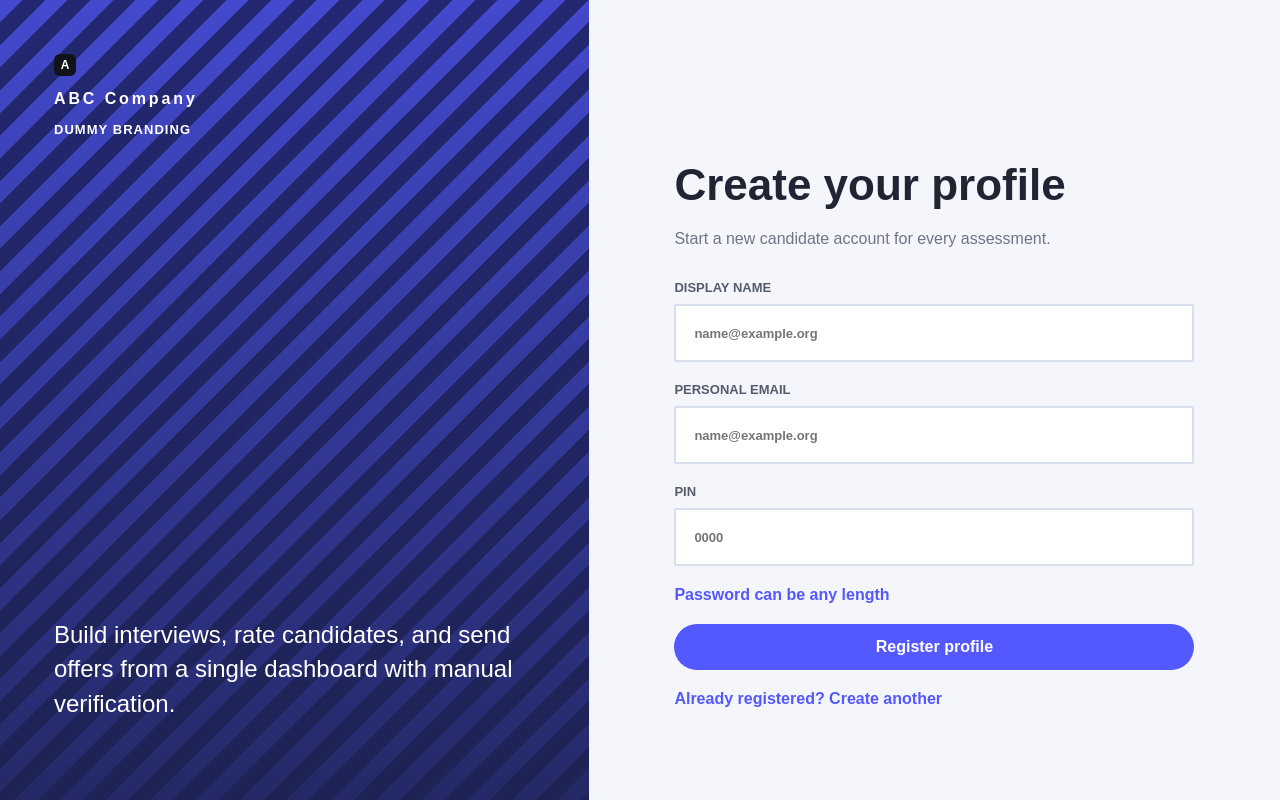
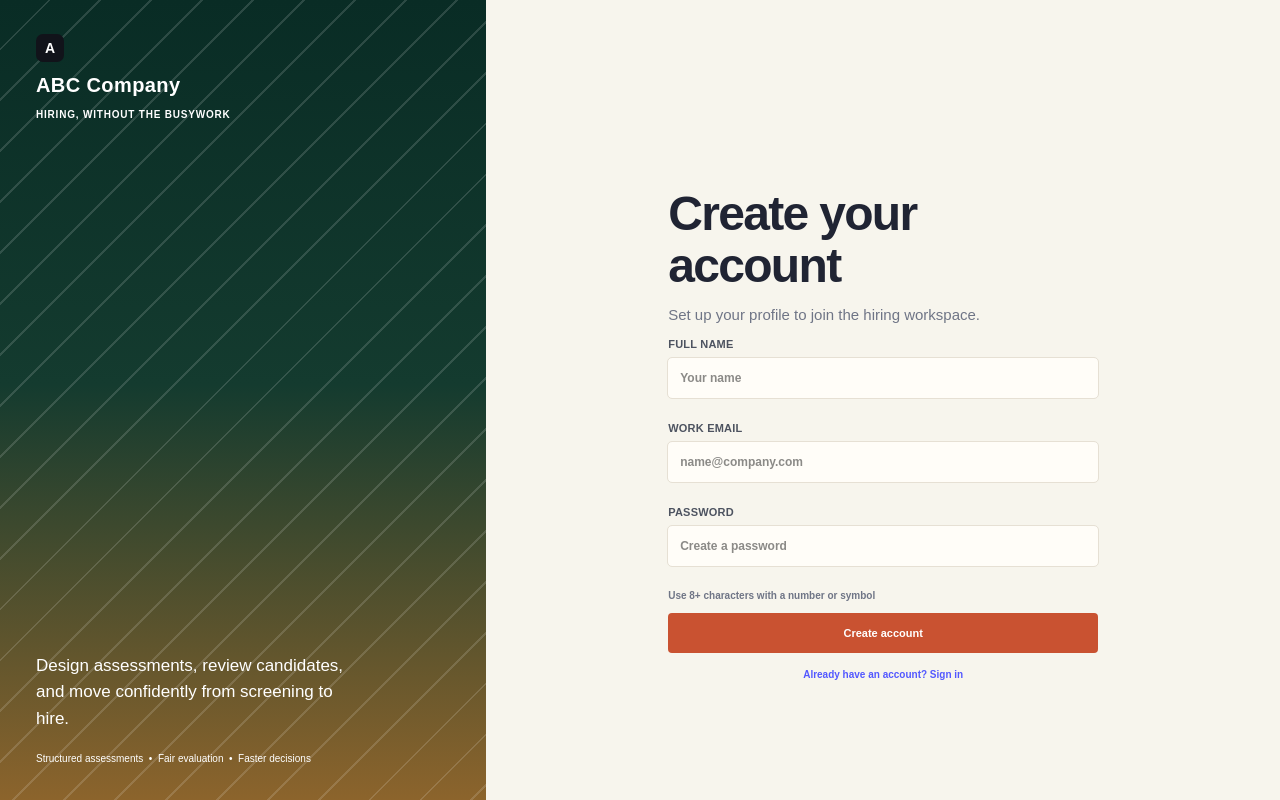
Before and after one commit to THEECECODER/interviewos-buggy, a Next.js app: page /auth/create-account in a window 1280 px wide. Built offline with nearby package versions, Linux system fonts and the light colour scheme.

Commit message:
Match authentication screens to Figma design

```diff
--- a/src/components/AuthShell.tsx
+++ b/src/components/AuthShell.tsx
@@ -5,46 +5,65 @@
   mode: "sign-in" | "create-account" | "forgot-password" | "reset-password" | "check-email";
 };
 
-const copy = {
+type Field = {
+  label: string;
+  placeholder: string;
+  type?: string;
+};
+
+const copy: Record<AuthShellProps["mode"], { title: string; subtitle: string; fields: Field[]; button: string; helper?: string; helperHref?: string; footer: string; footerHref: string }> = {
   "sign-in": {
-    title: "Sign back in",
-    subtitle: "Use your personal email to return to the interview workspace.",
-    fields: ["EMAIL", "SECRET CODE"],
-    button: "Continue",
-    helper: "Forgot access code?",
-    footer: "No account? Join now",
+    title: "Welcome back",
+    subtitle: "Sign in to continue to your hiring workspace.",
+    fields: [
+      { label: "WORK EMAIL", placeholder: "name@company.com", type: "email" },
+      { label: "PASSWORD", placeholder: "Enter your password", type: "password" },
+    ],
+    button: "Sign in",
+    helper: "Forgot password?",
+    helperHref: "/auth/forgot-password",
+    footer: "New to ABC Company? Create your account",
+    footerHref: "/auth/create-account",
   },
   "create-account": {
-    title: "Create your profile",
-    subtitle: "Start a new candidate account for every assessment.",
-    fields: ["DISPLAY NAME", "PERSONAL EMAIL", "PIN"],
-    button: "Register profile",
-    helper: "Password can be any length",
-    footer: "Already registered? Create another",
+    title: "Create your account",
+    subtitle: "Set up your profile to join the hiring workspace.",
+    fields: [
+      { label: "FULL NAME", placeholder: "Your name" },
+      { label: "WORK EMAIL", placeholder: "name@company.com", type: "email" },
+      { label: "PASSWORD", placeholder: "Create a password", type: "password" },
+    ],
+    button: "Create account",
+    helper: "Use 8+ characters with a number or symbol",
+    footer: "Already have an account? Sign in",
+    footerHref: "/auth/sign-in",
   },
   "forgot-password": {
-    title: "Recover account",
-    subtitle: "We will send a magic link if your email is recognized.",
-    fields: ["USERNAME"],
-    button: "Send reset password",
-    helper: "",
-    footer: "Return to login",
+    title: "Recover your account",
+    subtitle: "Enter your work email to receive a password reset link.",
+    fields: [{ label: "WORK EMAIL", placeholder: "name@company.com", type: "email" }],
+    button: "Send reset link",
+    footer: "Return to sign in",
+    footerHref: "/auth/sign-in",
   },
   "reset-password": {
-    title: "Choose new password",
-    subtitle: "Set a temporary password that can be changed later.",
-    fields: ["PASSWORD", "REPEAT PASSWORD"],
+    title: "Choose a new password",
+    subtitle: "Set a new password for your account.",
+    fields: [
+      { label: "PASSWORD", placeholder: "Enter a new password", type: "password" },
+      { label: "CONFIRM PASSWORD", placeholder: "Repeat your password", type: "password" },
+    ],
     button: "Save password",
-    helper: "Must include a symbol and 18 characters",
-    footer: "Back to login",
+    footer: "Back to sign in",
+    footerHref: "/auth/sign-in",
   },
   "check-email": {
-    title: "Inbox requested",
-    subtitle: "Check your SMS messages for a reset code.",
+    title: "Check your email",
+    subtitle: "Follow the instructions sent to your email address.",
     fields: [],
-    button: "Open inbox",
-    helper: "",
-    footer: "Resend after 2 minutes",
+    button: "Return to sign in",
+    footer: "Back to sign in",
+    footerHref: "/auth/sign-in",
   },
 };
 
@@ -56,33 +75,93 @@
       <aside className="auth-visual">
         <div className="auth-brand">
           <span className="brand-icon">A</span>
-          <span>ABC Company</span>
-          <small>DUMMY BRANDING</small>
+          <strong>ABC Company</strong>
+          <small>HIRING, WITHOUT THE BUSYWORK</small>
         </div>
-        <p>
-          Build interviews, rate candidates, and send offers from a single dashboard with manual
-          verification.
-        </p>
+
+        <div className="auth-visual-bottom">
+          <p>Design assessments, review candidates, and move confidently from screening to hire.</p>
+          <small>Structured assessments&nbsp; • &nbsp;Fair evaluation&nbsp; • &nbsp;Faster decisions</small>
+        </div>
       </aside>
 
       <section className={`auth-panel auth-${mode}`}>
         <form className="auth-form">
-          {mode === "check-email" ? <div className="email-icon">✉</div> : null}
           <h1>{data.title}</h1>
-          <p>{data.subtitle}</p>
+          <p className="auth-subtitle">{data.subtitle}</p>
 
           {data.fields.map((field) => (
-            <label key={field}>
-              {field}
-              <input placeholder={field === "PIN" ? "0000" : "name@example.org"} />
+            <label key={field.label}>
+              <span>{field.label}</span>
+              <input type={field.type ?? "text"} placeholder={field.placeholder} />
             </label>
           ))}
 
-          {data.helper ? <Link href="/auth/forgot-password">{data.helper}</Link> : null}
+          {data.helper && data.helperHref ? (
+            <Link className="auth-helper" href={data.helperHref}>{data.helper}</Link>
+          ) : data.helper ? (
+            <p className="auth-helper auth-helper-static">{data.helper}</p>
+          ) : null}
+
           <Button>{data.button}</Button>
-          <Link href="/auth/sign-in">{data.footer}</Link>
+          <Link className="auth-footer-link" href={data.footerHref}>{data.footer}</Link>
         </form>
       </section>
+
+      <style jsx global>{`
+        .auth-screen {
+          min-height: 100vh;
+          display: grid;
+          grid-template-columns: 38% 62%;
+          background: #f7f5ed;
+        }
+        .auth-visual {
+          position: relative;
+          display: flex;
+          flex-direction: column;
+          justify-content: space-between;
+          min-height: 100vh;
+          padding: 34px 36px;
+          color: #fff;
+          background: linear-gradient(180deg, #092c25 0%, #143b2f 48%, #8c642c 100%);
+          overflow: hidden;
+        }
+        .auth-visual::after {
+          content: "";
+          position: absolute;
+          inset: 0;
+          pointer-events: none;
+          opacity: .14;
+          background: repeating-linear-gradient(135deg, transparent 0 34px, #fff 34px 36px);
+        }
+        .auth-brand, .auth-visual-bottom { position: relative; z-index: 1; }
+        .auth-brand { display: grid; justify-items: start; gap: 12px; }
+        .auth-brand .brand-icon { width: 28px; height: 28px; border-radius: 7px; font-size: 14px; }
+        .auth-brand strong { font-size: 20px; letter-spacing: .02em; }
+        .auth-brand small { font-size: 10px; font-weight: 700; letter-spacing: .08em; }
+        .auth-visual-bottom { max-width: 330px; }
+        .auth-visual-bottom p { margin: 0 0 16px; font-size: 17px; line-height: 1.55; }
+        .auth-visual-bottom small { font-size: 10px; }
+        .auth-panel { display: grid; place-items: center; padding: 48px 56px; background: #f7f5ed; }
+        .auth-form { width: min(100%, 430px); display: flex; flex-direction: column; gap: 0; }
+        .auth-form h1 { margin: 0 0 12px; color: #202433; font-size: clamp(32px, 4vw, 48px); line-height: 1.08; letter-spacing: -.035em; }
+        .auth-subtitle { margin: 0 0 38px; color: #7a7d87; font-size: 15px; line-height: 1.45; }
+        .auth-form label { display: grid; gap: 8px; margin-bottom: 24px; color: #4d5360; font-size: 11px; font-weight: 800; letter-spacing: .02em; }
+        .auth-form input { width: 100%; height: 40px; padding: 0 12px; border: 0; border-radius: 4px; outline: 1px solid #e6e0d4; background: #fffdf8; color: #272b35; font-size: 12px; }
+        .auth-form input:focus { outline: 2px solid #c95231; }
+        .auth-form input::placeholder { color: #8b8a87; }
+        .auth-helper { align-self: flex-end; margin: -10px 0 24px; color: #c95231; font-size: 10px; font-weight: 700; }
+        .auth-helper-static { margin: -6px 0 20px; align-self: flex-start; }
+        .auth-form .button { width: 100%; min-height: 40px; border-radius: 4px; background: #c95231; font-size: 11px; }
+        .auth-footer-link { align-self: center; margin-top: 16px; color: #484b4e; font-size: 10px; }
+        @media (max-width: 760px) {
+          .auth-screen { grid-template-columns: 1fr; }
+          .auth-visual { min-height: 250px; padding: 28px; }
+          .auth-visual-bottom { margin-top: 56px; }
+          .auth-visual-bottom p { font-size: 15px; }
+          .auth-panel { padding: 44px 24px; }
+        }
+      `}</style>
     </main>
   );
 }
```
